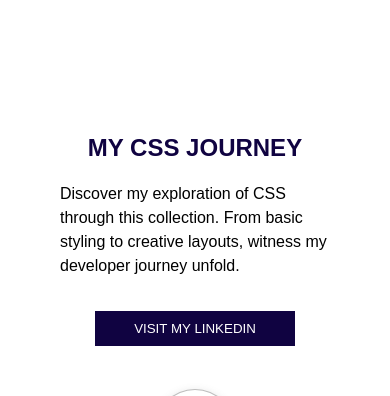
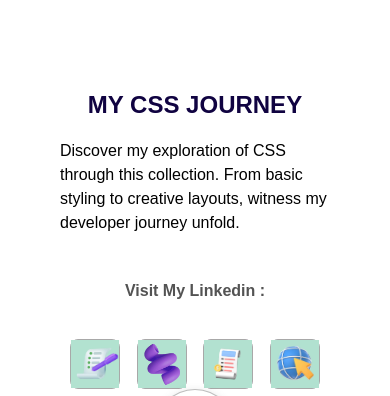
Before and after one commit to Hajra-Asif/CSS-Portfolio-Task, a plain HTML site: page index.html in a window 390 px wide. Shown: the top 396 px of the page. Drawn offline with nearby package versions, Linux system fonts and the light colour scheme.

Commit message:
Responsive page

```diff
--- a/index.html
+++ b/index.html
@@ -17,7 +17,21 @@
                 <p class="animate__animated animate__slideInLeft">Discover my exploration of CSS through this
                     collection. From basic styling to creative layouts, witness
                     my developer journey unfold.</p>
-                    <button><a href="https://www.linkedin.com/posts/hajraasif22_assignments-activity-7224037229793333248-5pVB?utm_source=share&utm_medium=member_desktop">Visit my linkedin</a></button>
+                <p class="linkedin"> Visit my linkedin :</p>
+                <div class="icon">
+                    <div class="link"><a target="_blank"
+                            href="https://www.linkedin.com/posts/hajraasif22_i-recently-constructed-a-fundamental-html-activity-7224433157926772742-jUUq?utm_source=share&utm_medium=member_desktop"><img
+                                src="./assets/form.png" alt=""></a></div>
+                    <div class="link color"><a target="_blank"
+                            href="https://www.linkedin.com/posts/hajraasif22_colorpalette-webdesign-html-activity-7224435448520048646-NteJ?utm_source=share&utm_medium=member_desktop"><img
+                                src="./assets/color.png" alt=""></a></div>
+                    <div class="link card"><a target="_blank"
+                            href="https://www.linkedin.com/posts/hajraasif22_webdevelopment-productdesign-responsive-activity-7224437171930169347-981a?utm_source=share&utm_medium=member_desktop"><img
+                                src="./assets/card.webp" alt=""></a></div>
+                    <div class="link mdn"><a target="_blank"
+                            href="https://www.linkedin.com/posts/hajraasif22_built-a-responsive-clone-of-the-mdn-javascript-activity-7224438758425694208-GXKs?utm_source=share&utm_medium=member_desktop"><img
+                                src="./assets/globe.png" alt=""></a></div>
+                </div>
             </div>
             <div class="circle">
                 <img src="./assets/code.png" alt="">
@@ -25,14 +39,16 @@
             <!-- <div class="circle2"></div> -->
         </div>
         <div class="right">
-            <div class="box animate__animated animate__slideInUp" >
+            <div class="box animate__animated animate__slideInUp">
                 <div class="box2">
                     <img src="./assets/form.png" alt="">
                 </div>
                 <div class="text">
                     <p class="form"><a target="_blank" href="https://hajra-asif.github.io/Form/">Form Design</a></p>
-                    <div class="detail">A functional and visually appealing form built using HTML structure and CSS styling.</div>
-                    <div class="git">Github repo link : <a target="_blank" href="https://github.com/Hajra-Asif/Form.git">click here</a></div>
+                    <div class="detail">A functional and visually appealing form built using HTML structure and CSS
+                        styling.</div>
+                    <div class="git">Github repo link : <a target="_blank"
+                            href="https://github.com/Hajra-Asif/Form.git">click here</a></div>
                 </div>
             </div>
             <div class="box1 animate__animated animate__slideInDown">
@@ -40,9 +56,12 @@
                     <img src="./assets/color.png" alt="">
                 </div>
                 <div class="text ">
-                    <p class="form palette"><a target="_blank" href="https://hajra-asif.github.io/Color-Palette/">Color Palette</a></p>
-                    <div class="detail">A functional and visually appealing color palette built using HTML structure and CSS styling.</div>
-                    <div class="git git1">Github repo link : <a target="_blank" href="https://github.com/Hajra-Asif/Color-Palette.git">click here</a></div>
+                    <p class="form palette"><a target="_blank" href="https://hajra-asif.github.io/Color-Palette/">Color
+                            Palette</a></p>
+                    <div class="detail">A functional and visually appealing color palette built using HTML structure and
+                        CSS styling.</div>
+                    <div class="git git1">Github repo link : <a target="_blank"
+                            href="https://github.com/Hajra-Asif/Color-Palette.git">click here</a></div>
                 </div>
             </div>
             <div class="box22 animate__animated animate__slideInUp">
@@ -50,9 +69,12 @@
                     <img src="./assets/card.webp" alt="">
                 </div>
                 <div class="text">
-                    <p class="form product"><a target="_blank" href="https://hajra-asif.github.io/Product-Card/">Product Card</a></p>
-                    <div class="detail">A functional and visually appealing Product Card built using HTML structure and CSS styling.</div>
-                    <div class="git git2">Github repo link : <a target="_blank" href="https://github.com/Hajra-Asif/Product-Card.git">click here</a></div>
+                    <p class="form product"><a target="_blank" href="https://hajra-asif.github.io/Product-Card/">Product
+                            Card</a></p>
+                    <div class="detail">A functional and visually appealing Product Card built using HTML structure and
+                        CSS styling.</div>
+                    <div class="git git2">Github repo link : <a target="_blank"
+                            href="https://github.com/Hajra-Asif/Product-Card.git">click here</a></div>
                 </div>
             </div>
             <div class="box3 animate__animated animate__slideInDown">
@@ -60,9 +82,12 @@
                     <img src="./assets/globe.png" alt="">
                 </div>
                 <div class="text">
-                    <p class="form mdnj"><a target="_blank" href="https://hajra-asif.github.io/Mdn-Javascript/">Mdn javascript</a></p>
-                    <div class="detail">A functional and visually appealing Mdn javascript website built using HTML structure and CSS styling.</div>
-                    <div class="git git3">Github repo link : <a target="_blank" href="https://github.com/Hajra-Asif/Mdn-Javascript.git">click here</a></div>
+                    <p class="form mdnj"><a target="_blank" href="https://hajra-asif.github.io/Mdn-Javascript/">Mdn
+                            javascript</a></p>
+                    <div class="detail">A functional and visually appealing Mdn javascript website built using HTML
+                        structure and CSS styling.</div>
+                    <div class="git git3">Github repo link : <a target="_blank"
+                            href="https://github.com/Hajra-Asif/Mdn-Javascript.git">click here</a></div>
                 </div>
             </div>
         </div>
--- a/style.css
+++ b/style.css
@@ -11,7 +11,6 @@
 .container {
     max-width: 100vw;
     min-height: 100vh;
-    /* background-color: aquamarine; */
     display: flex;
     justify-content: center;
     position: relative;
@@ -68,15 +67,32 @@
 .head p {
     line-height: 1.5em;
 }
-
-.head button {
-    width: 200px;
-    height: 35px;
+.icon{
+    width: 250px;
+    display: flex;
+    justify-content: space-between;
+}
+.linkedin{
+    font-size: 18px;
+    padding-top: 1.5em;
+    text-transform: capitalize;
+    font-weight: 550;
+    color: #535353;
+}
+.link {
+    width: 50px;
+    height: 50px;
     margin-top: 1em;
-    background-color: #100341;
-    border: none;
+    border: 1px solid rgb(168, 168, 168);
+    border-radius: 8px;
 }
-
+.link:hover{
+    border-color: rgb(41, 41, 41) ;
+}
+.link img{
+    width: 100%;
+    background-color: #b2e2d0fd;
+}
 .head button a {
     color: white;
     text-decoration: none;
@@ -115,33 +131,22 @@
 .box {
     margin-top: 20px;
     align-self: center;
-    /* position: absolute;
-    top: 45%;
-    left: 3%; */
 }
 
 .box1 {
     margin-top: 20px;
     align-self: flex-start;
-    /* position: absolute;
-    top: 5%;
-    left: 25%; */
+
 }
 
 .box22 {
     margin-top: 20px;
     align-self: center;
-    /* position: absolute;
-    top: 45%;
-    left: 48%; */
 }
 
 .box3 {
     margin-top: 20px;
     align-self: flex-start;
-    /* position: absolute;
-    top: 5%;
-    left: 71%; */
 }
 
 .box2 {
@@ -223,65 +228,6 @@
     text-transform: capitalize;
     border-bottom: none;
 }
-/*
-@media only screen and (max-width: 1560px) {
-    .container {
-        max-width: 100vw;
-    }
-}
-
-
-@media only screen and (max-width: 1450px) {
-    .container {
-        max-width: 100vw;
-    }
-    .left {
-        left: -2%;
-    }
-
-    .circle {
-        left: 54%;
-        width: 130px;
-        height: 130px;
-    }
-
-    .right {
-        right: 0;
-        top: 0;
-        bottom: 0;
-    }
-
-    .circle img {
-        width: 80px;
-        height: 80px;
-
-    }
-}
-
-@media only screen and (max-width: 1390px) {
-    .left {
-        left: -1%;
-    }
-
-    .circle {
-        left: 54%;
-        width: 130px;
-        height: 130px;
-    }
-
-    .right {
-        flex-wrap: wrap;
-        right: 0;
-        top: 0;
-        bottom: 0;
-    }
-
-    .circle img {
-        width: 80px;
-        height: 80px;
-
-    }
-} */
 @media only screen and (max-width: 1559px) {
     .left {
         left: -2%;
```
